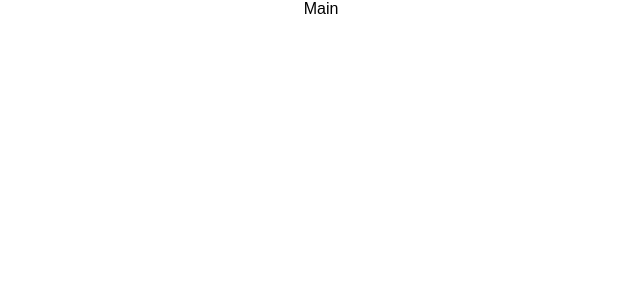
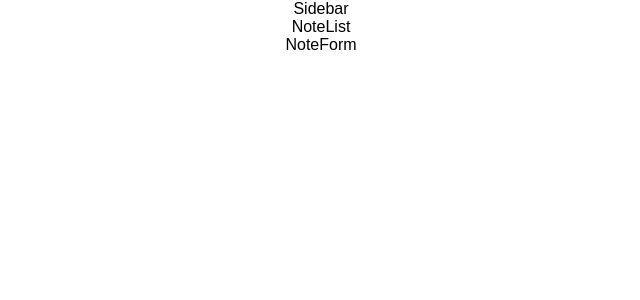
Before and after one commit to ritikamehta1/noteherder, a React (Create React App) app in the folder noteherder/: page / in a window 1280 px wide. Shown: the top 300 px of the page, without its empty margins (319-959 px from the left). Built offline with nearby package versions, Linux system fonts and the light colour scheme.

Commit message:
Add sidebar, note list, noteform

```diff
--- a/noteherder/src/Main.js
+++ b/noteherder/src/Main.js
@@ -1,9 +1,15 @@
 import React from 'react'
+
+import Sidebar from './Sidebar'
+import NoteList from './NoteList'
+import NoteForm from './NoteForm'
 
 const Main = () => {
     return (
         <div className="Main">
-            Main
+            <Sidebar />
+            <NoteList />
+            <NoteForm />
         </div>
     )
 }
--- /dev/null
+++ b/noteherder/src/NoteForm.js
@@ -0,0 +1,11 @@
+import React from 'react'
+
+const NoteForm = () => {
+    return (
+        <div className="NoteForm">
+        NoteForm
+        </div>
+    )
+}
+
+export default NoteForm
--- /dev/null
+++ b/noteherder/src/NoteList.js
@@ -0,0 +1,11 @@
+import React from 'react'
+
+const NoteList = () => {
+    return (
+        <div className="NoteList">
+        NoteList
+        </div>
+    )
+}
+
+export default NoteList
--- /dev/null
+++ b/noteherder/src/Sidebar.js
@@ -0,0 +1,11 @@
+import React from 'react'
+
+const Sidebar = () => {
+    return(
+        <div className="Sidebar">
+            Sidebar
+        </div>
+    )
+}
+
+export default Sidebar
```
